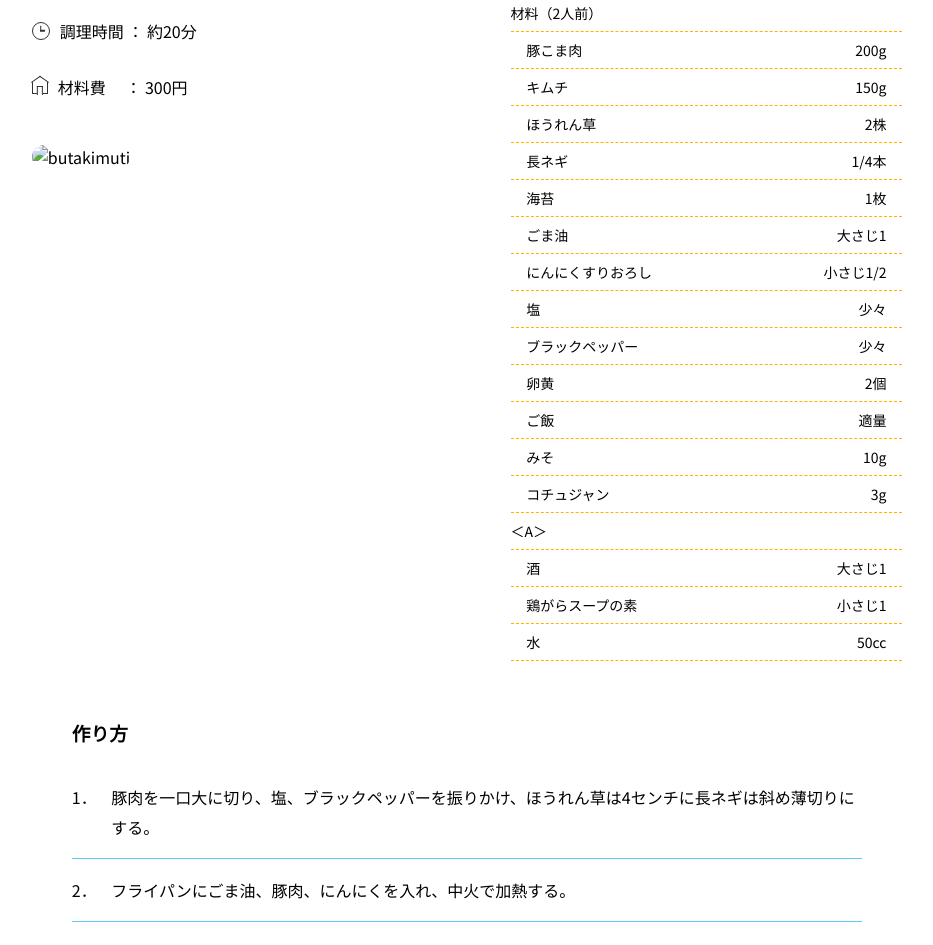
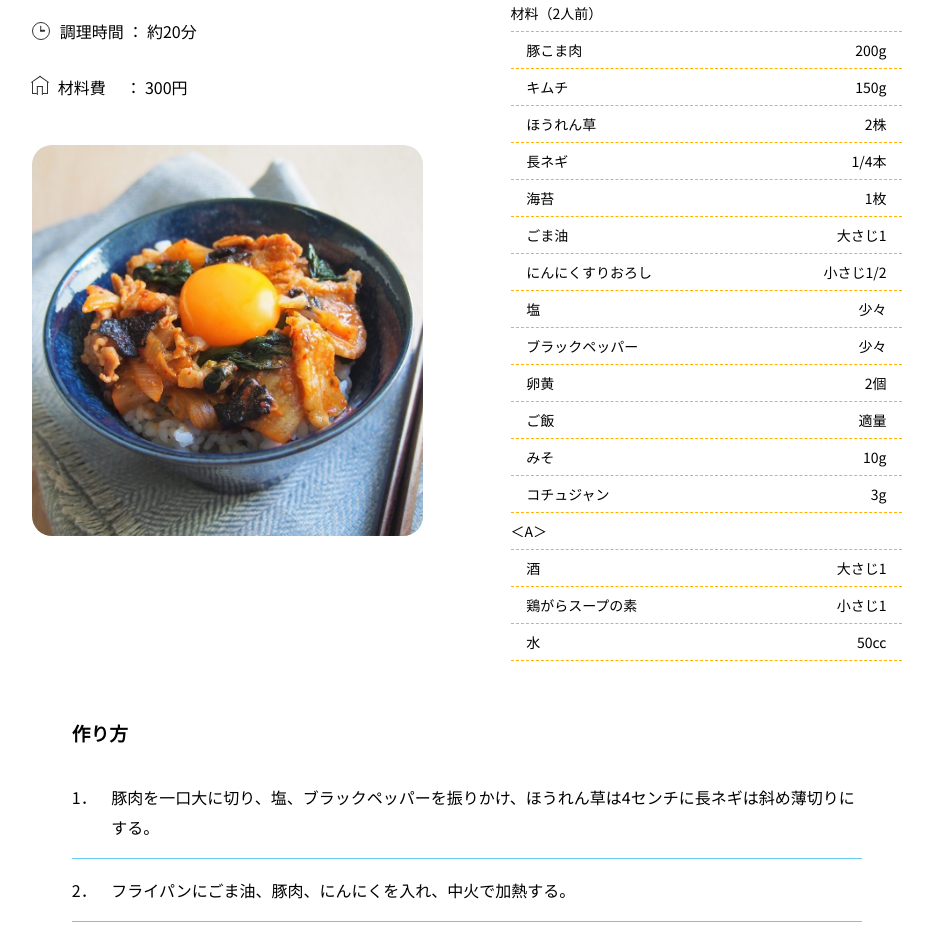
Before and after one commit to Maria1031/summer_recipe, a plain HTML site: page index.html in a window 1280 px wide. Shown: the part 4731-5676 px from the top of the page, without its empty margins (173-1106 px from the left). Drawn offline with Linux system fonts and the light colour scheme; files whose address does not match are found by name.

Commit message:
Update index.html

```diff
--- a/index.html
+++ b/index.html
@@ -370,7 +370,7 @@
                                 <div class="dli-home"></div>
                                 <p class="money">材料費  　： 300円</p>
                             </div>
-                            <img src="image/豚キムチドン2.jpg" width="100%" alt="butakimuti">
+                            <img src="https://github.com/Maria1031/summer_recipe/blob/main/%E8%B1%9A%E3%82%AD%E3%83%A0%E3%83%81%E3%83%88%E3%82%99%E3%83%B32.jpg?raw=true" width="100%" alt="butakimuti">
                         </div>
                         <div class="col">
 
```
